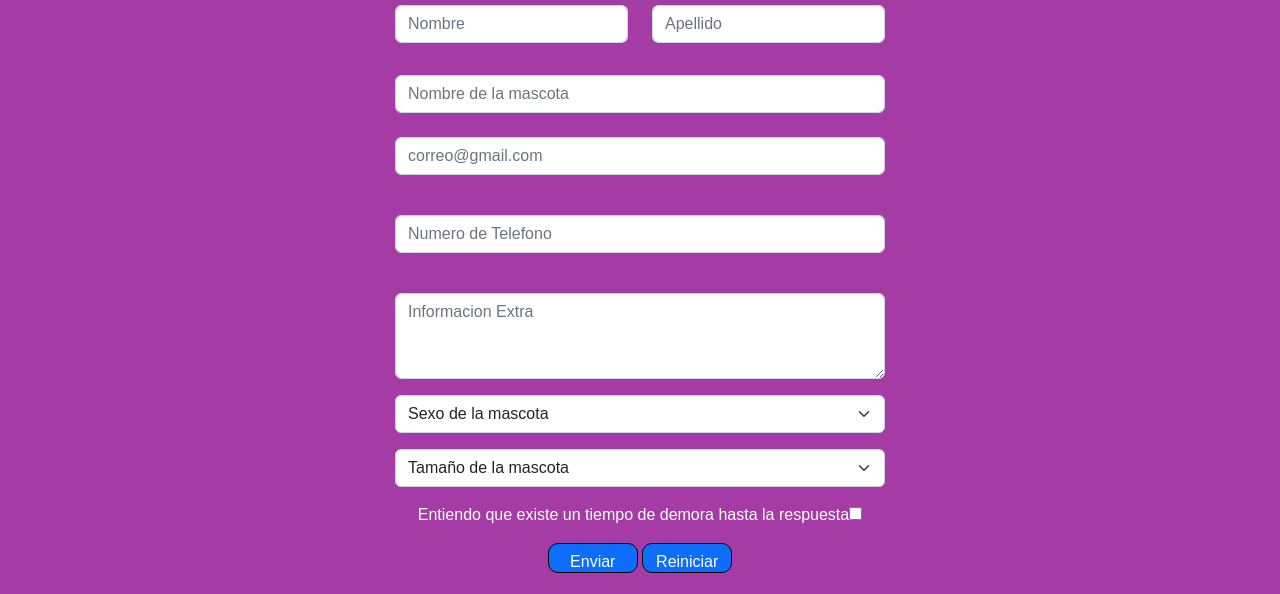
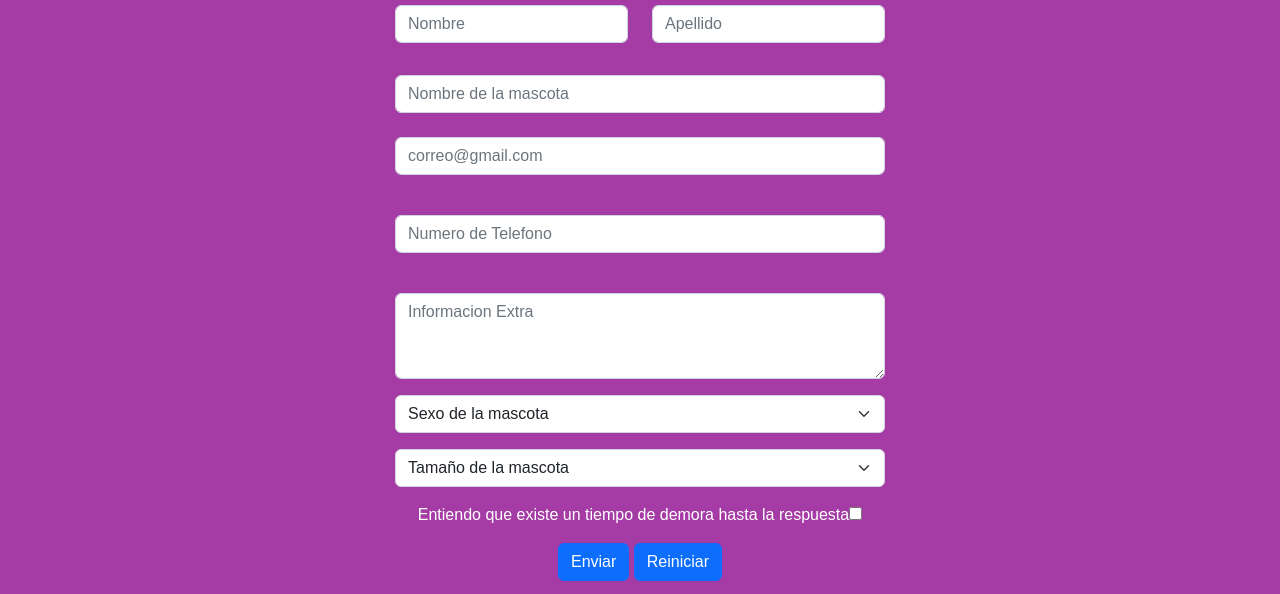
Before and after one commit to NeroStriker/Guarderia-Canina--Ezequiel-Benavides, a website: page pages/contacto.html in a window 1280 px wide. Shown: the part 112-706 px from the top of the page. Drawn offline with nearby package versions, Linux system fonts and the light colour scheme.

Commit message:
fix buttons

```diff
--- a/scss/paginas/contacto.scss
+++ b/scss/paginas/contacto.scss
@@ -20,13 +20,6 @@
 
 }
 .btn-custom{
-    font-family: $primary-font;
-    text-align: center;
-    color:map-get($color, secondary );
-    border-radius: 10px;
-    border: 1px solid black;
-    height: 30px;
-    width: 90px;
     animation: fadeBottom 1s ease;
 }
 
```
Also changed, not shown: css/main.css.
